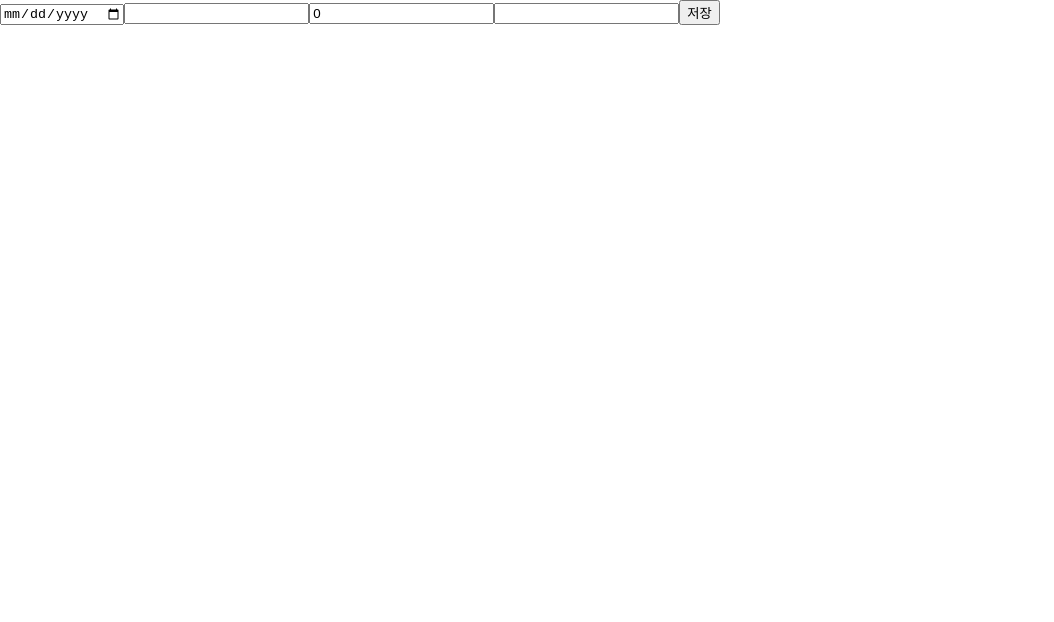
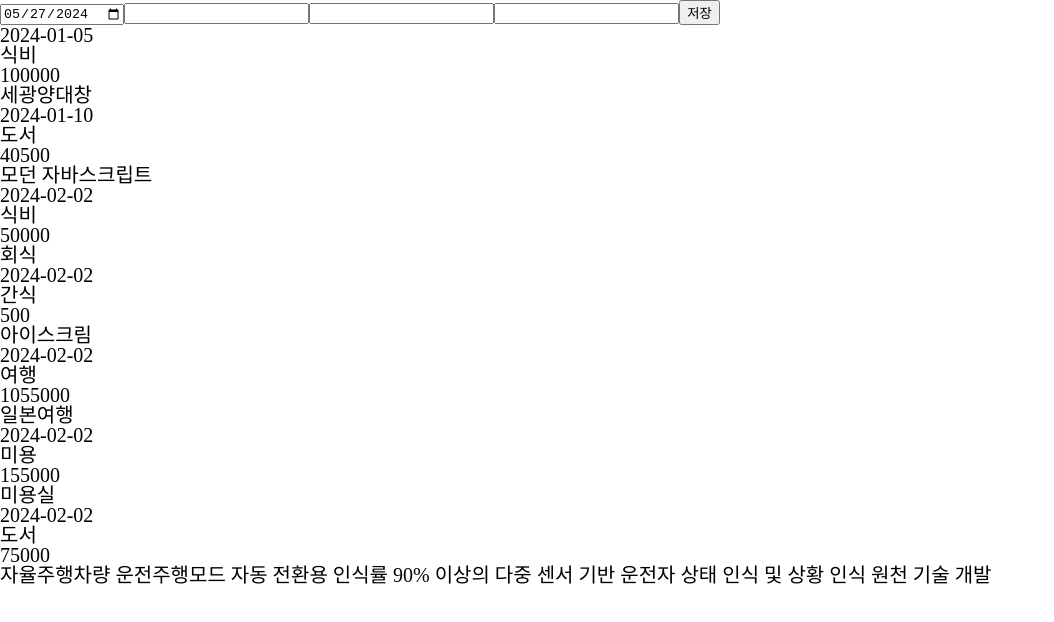
Before and after one commit to slsl2/FinancialRecords, a React (Vite) app in the folder financial-records/: page / in a window 1280 px wide. Shown: the top 622 px of the page, without its empty margins (0-1054 px from the left). Built offline with nearby package versions, Linux system fonts and the light colour scheme.

Commit message:
update: 더미데이터 추가

```diff
--- /dev/null
+++ b/financial-records/public/Fake.json
@@ -0,0 +1,51 @@
+[
+  {
+    "id": "25600f72-56b4-41a7-a9c2-47358580e2f8",
+    "date": "2024-01-05",
+    "item": "식비",
+    "amount": 100000,
+    "description": "세광양대창"
+  },
+  {
+    "id": "25600f72-53b4-4187-a9c2-47358580e2f8",
+    "date": "2024-01-10",
+    "item": "도서",
+    "amount": 40500,
+    "description": "모던 자바스크립트"
+  },
+  {
+    "id": "24310f72-56b4-41a7-a9c2-458580ef1f8",
+    "date": "2024-02-02",
+    "item": "식비",
+    "amount": 50000,
+    "description": "회식"
+  },
+  {
+    "id": "25600f72-99b4-41z7-e4h6-47312365e2f8",
+    "date": "2024-02-02",
+    "item": "간식",
+    "amount": 500,
+    "description": "아이스크림"
+  },
+  {
+    "id": "25143e72-16e2-22a7-a9c2-47358580e2f8",
+    "date": "2024-02-02",
+    "item": "여행",
+    "amount": 1055000,
+    "description": "일본여행"
+  },
+  {
+    "id": "25600f72-97p2-14a7-a9c2-47363950e2t8",
+    "date": "2024-02-02",
+    "item": "미용",
+    "amount": 155000,
+    "description": "미용실"
+  },
+  {
+    "id": "24312f70-97q2-14a7-a9c2-47132950e2t8",
+    "date": "2024-02-02",
+    "item": "도서",
+    "amount": 75000,
+    "description": "자율주행차량 운전주행모드 자동 전환용 인식률 90% 이상의 다중 센서 기반 운전자 상태 인식 및 상황 인식 원천 기술 개발"
+  }
+]
--- a/financial-records/src/components/specific/RecordFormContainer.jsx
+++ b/financial-records/src/components/specific/RecordFormContainer.jsx
@@ -1,21 +1,36 @@
-import { useState } from "react";
+import { useState, useEffect } from "react";
 
-const RecordFormContainer = () => {
-  const [records, setRecords] = useState([]);
+const RecordFormContainer = ({ records, setRecords }) => {
+  const [date, setDate] = useState(new Date().toISOString().split("T")[0]); // 초기값을 현재 날짜로
+  const [item, setItem] = useState("");
+  const [amount, setAmount] = useState("");
+  const [description, setDescription] = useState("");
 
-  const [date, setDate] = useState(new Date()); // 초기값을 현재 날짜로
-  const [category, setCategory] = useState("");
-  const [cost, setCost] = useState(0);
-  const [description, setDescription] = useState("");
+  useEffect(() => {
+    const fetchFakeRecords = async () => {
+      try {
+        const response = await fetch("/Fake.json");
+        if (!response.ok) {
+          throw new Error("Network response was not ok");
+        }
+        const data = await response.json();
+        setRecords(data);
+      } catch (error) {
+        console.error("Error fetching data:", error);
+      }
+    };
+
+    fetchFakeRecords();
+  }, [setRecords]);
 
   const handleDate = (e) => {
     setDate(e.target.value);
   };
-  const handleCategory = (e) => {
-    setCategory(e.target.value);
+  const handleItem = (e) => {
+    setItem(e.target.value);
   };
-  const handleCost = (e) => {
-    setCost(e.target.value);
+  const handleAmount = (e) => {
+    setAmount(e.target.value);
   };
   const handleDescription = (e) => {
     setDescription(e.target.value);
@@ -23,27 +38,29 @@ const RecordFormContainer = () => {
 
   const addRecord = (e) => {
     e.preventDefault();
-    if (!date || !category.trim() || !cost.trim() || !description.trim()) {
+    if (!date || !item.trim() || !amount.trim() || !description.trim()) {
       alert("모두 입력해주세요");
       return;
     }
     setRecords((records) => [
       ...records,
-      { id: Date.now(), date, category, cost, description },
+      { id: Date.now(), date, item, amount: +amount, description },
     ]);
-    setDate(new Date());
-    setCategory("");
-    setCost(0);
+    setDate(new Date().toISOString().split("T")[0]);
+    setItem("");
+    setAmount("");
     setDescription("");
   };
+
+  console.log(records);
 
   return (
     <>
       {" "}
       <form onSubmit={addRecord}>
         <input onChange={handleDate} type="date" value={date}></input>
-        <input onChange={handleCategory} type="text" value={category}></input>
-        <input onChange={handleCost} type="number" value={cost}></input>
+        <input onChange={handleItem} type="text" value={item}></input>
+        <input onChange={handleAmount} type="number" value={amount}></input>
         <input
           onChange={handleDescription}
           type="text"
@@ -51,16 +68,6 @@ const RecordFormContainer = () => {
         ></input>
         <button type="submit">저장</button>
       </form>
-      <div>
-        {records.map((record) => (
-          <div key={record.id}>
-            <p>{record.date}</p>
-            <p>{record.category}</p>
-            <p>{record.cost}</p>
-            <p>{record.description}</p>
-          </div>
-        ))}
-      </div>
     </>
   );
 };
--- a/financial-records/src/components/specific/RecordsListContainer.jsx
+++ b/financial-records/src/components/specific/RecordsListContainer.jsx
@@ -0,0 +1,16 @@
+const RecordsListContainer = ({ records }) => {
+  return (
+    <ul>
+      {records.map((record) => (
+        <li key={record.id}>
+          <p>{record.date}</p>
+          <p>{record.item}</p>
+          <p>{record.amount}</p>
+          <p>{record.description}</p>
+        </li>
+      ))}
+    </ul>
+  );
+};
+
+export default RecordsListContainer;
--- /dev/null
+++ b/financial-records/src/components/specific/SelectMonthContainter.jsx
@@ -0,0 +1,5 @@
+const SelectMonthContainer = () => {
+  return <></>;
+};
+
+export default SelectMonthContainer;
--- a/financial-records/src/pages/Home.jsx
+++ b/financial-records/src/pages/Home.jsx
@@ -1,12 +1,14 @@
 import React from "react";
 import RecordFormContainer from "../components/specific/RecordFormContainer.jsx";
+import SelectMonthContainer from "../components/specific/SelectMonthContainter.jsx";
+import RecordsListContainer from "../components/specific/RecordsListContainer.jsx";
 
-const Home = () => {
+const Home = ({ selectedMonth, setSelectedMonth, records, setRecords }) => {
   return (
     <>
-      <section>
-        <RecordFormContainer />
-      </section>
+      <RecordFormContainer records={records} setRecords={setRecords} />
+      <SelectMonthContainer />
+      <RecordsListContainer records={records} />
     </>
   );
 };
--- a/financial-records/src/shared/Router.jsx
+++ b/financial-records/src/shared/Router.jsx
@@ -1,13 +1,25 @@
-import React from "react";
+import React, { useState } from "react";
 import { BrowserRouter, Route, Routes } from "react-router-dom";
 import Home from "../pages/Home.jsx";
 import Detail from "../pages/Detail.jsx";
 
 const Router = () => {
+  const [selectedMonth, setSelectedMonth] = useState("");
+  const [records, setRecords] = useState([]);
   return (
     <BrowserRouter>
       <Routes>
-        <Route path="/" element={<Home />} />
+        <Route
+          path="/"
+          element={
+            <Home
+              selectedMonth={selectedMonth}
+              setSelectedMonth={setSelectedMonth}
+              records={records}
+              setRecords={setRecords}
+            />
+          }
+        />
         <Route path="/detail/:id" element={<Detail />} />
       </Routes>
     </BrowserRouter>
```
Also changed, not shown: financial-records/src/components/specific/MonthsContainter.jsx (deleted).
